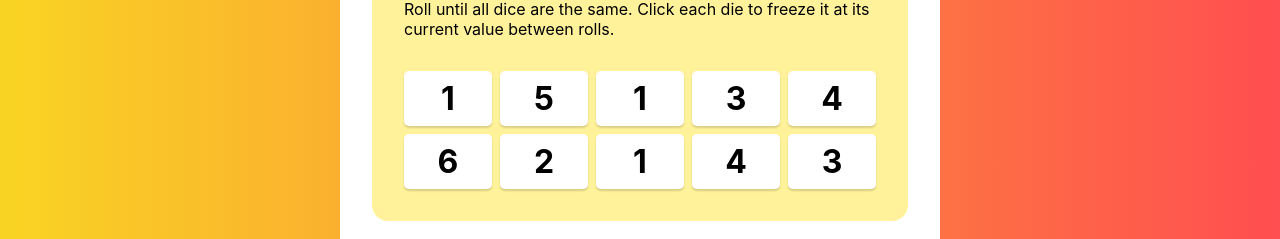
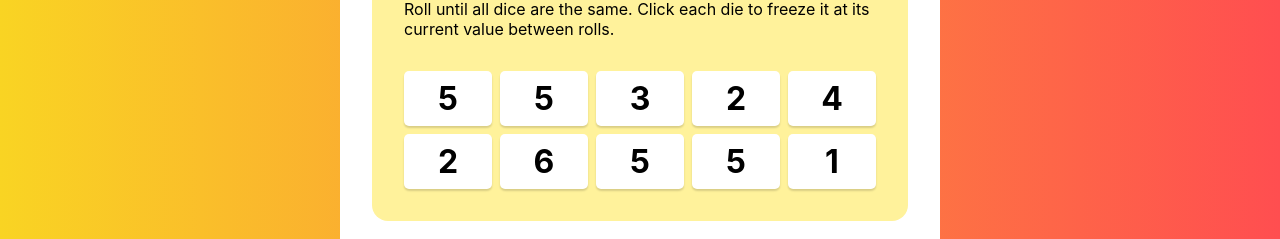
Before and after one commit to little-plumelet/Tenzies, a React (Create React App) app: page / in a window 1280 px wide. Shown: the part 348-587 px from the top of the page. Built offline with nearby package versions, Linux system fonts and the light colour scheme.

Commit message:
remove misspelling of components names and add getRandomNb function

```diff
--- a/src/components/Die/Die.tsx
+++ b/src/components/Dice/Dice.tsx
@@ -1,11 +1,11 @@
 import { FC } from 'react';
 import style from './style.module.css';
 
-type DieProps = {
+type DiceProps = {
     nb: Number,
 };
 
-export const Die: FC<DieProps> = ({nb}) => {
+export const Dice: FC<DiceProps> = ({nb}) => {
     return (
         <div className={style.die}>
             {nb.toString()}
--- /dev/null
+++ b/src/components/Dice/index.ts
@@ -0,0 +1 @@
+export { Dice } from './Dice';
--- a/src/components/DiesContainer/DiesContainer.tsx
+++ b/src/components/DiceContainer/DiceContainer.tsx
@@ -1,16 +1,16 @@
 import { FC } from 'react';
-import { Die } from '../Die';
+import { Dice } from '../Dice';
 import style from './style.module.css';
 
-type DiesContainerProps = {
+type DiceContainerProps = {
     dies: Number[]
 }
 
-export const DiesContainer: FC<DiesContainerProps> = ({ dies }) => {
+export const DiceContainer: FC<DiceContainerProps> = ({ dies }) => {
     return (
         <div className={style.diesContainer}>
             {dies.map((dieNb) => {
-                return <Die nb={dieNb}></Die>
+                return <Dice nb={dieNb}></Dice>
             })}
         </div>
     )
--- /dev/null
+++ b/src/components/DiceContainer/index.ts
@@ -0,0 +1 @@
+export { DiceContainer} from './DiceContainer';
--- a/src/components/Die/index.ts
+++ /dev/null
@@ -1 +0,0 @@
-export { Die } from './Die';
--- a/src/components/DiesContainer/index.ts
+++ /dev/null
@@ -1 +0,0 @@
-export { DiesContainer} from './DiesContainer';
--- a/src/components/Main/Main.tsx
+++ b/src/components/Main/Main.tsx
@@ -1,11 +1,10 @@
-import React, { FC } from 'react';
-import { DiesContainer } from '../DiesContainer';
+import { FC } from 'react';
+import { DiceContainer } from '../DiceContainer';
 import style from './style.module.css';
-
-const dies = [1, 5, 1, 3, 4, 6, 2, 1, 4, 3];
+import { getInitialValues } from './utils';
 
 export const Main: FC = () => {
-
+    const dies = getInitialValues();
     return (
         <>
           <div className={style.wrapper}>
@@ -15,7 +14,7 @@ export const Main: FC = () => {
                   <h2>Tenzies</h2>
                   <p>Roll until all dice are the same. Click each die to freeze it at its current value between rolls.</p>
                 </div>
-                <DiesContainer dies={dies} />
+                <DiceContainer dies={dies} />
               </div>
             </div>
           </div>
--- /dev/null
+++ b/src/components/Main/utils.ts
@@ -0,0 +1,10 @@
+const getRandomNum = (min: number, max: number) => {
+    return Math.floor(Math.random() * (max - min + 1) + min)
+}
+export const getInitialValues = () => {
+    const initialNumbers = [];
+    for (let i = 0; i < 10; i++) {
+        initialNumbers.push(getRandomNum(1, 6));
+    }
+    return initialNumbers;
+}
```
Also changed, not shown: src/components/Dice/style.module.css (renamed from src/components/Die/style.module.css), src/components/DiceContainer/style.module.css (renamed from src/components/DiesContainer/style.module.css).
